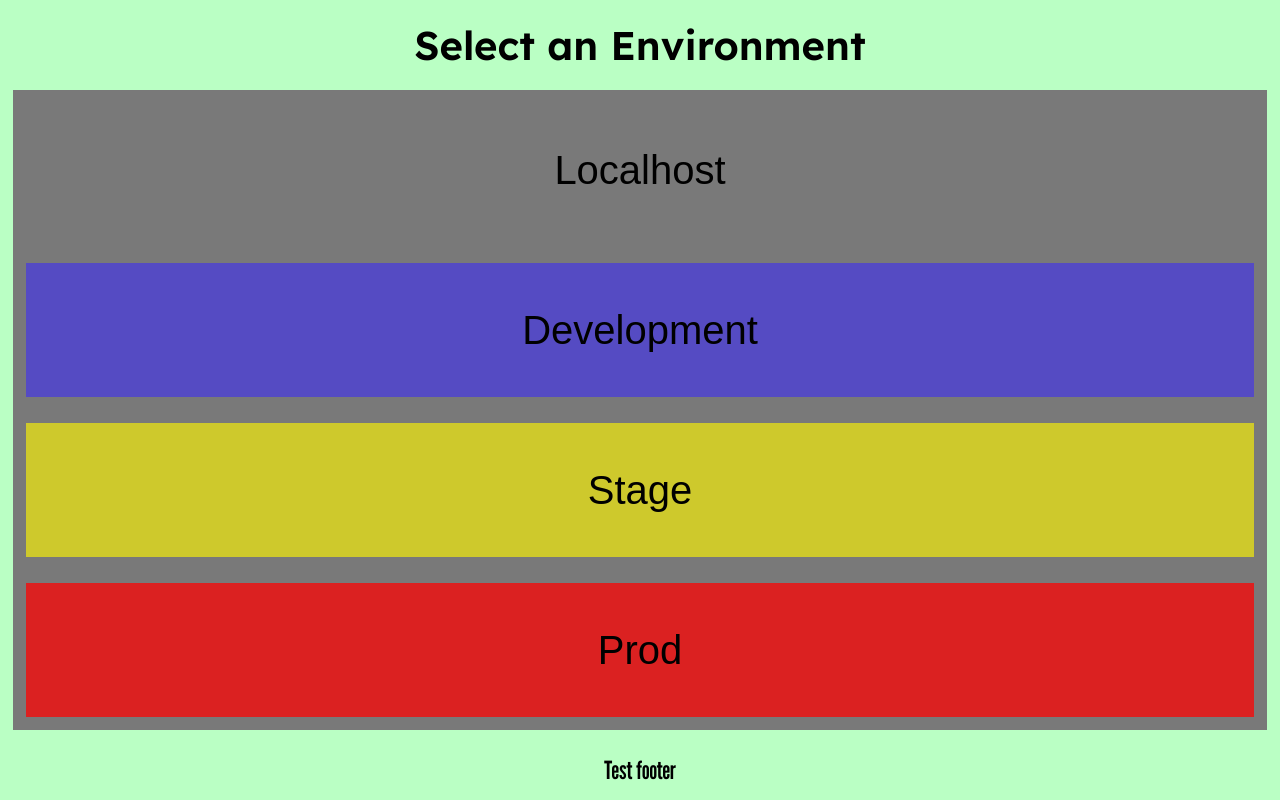
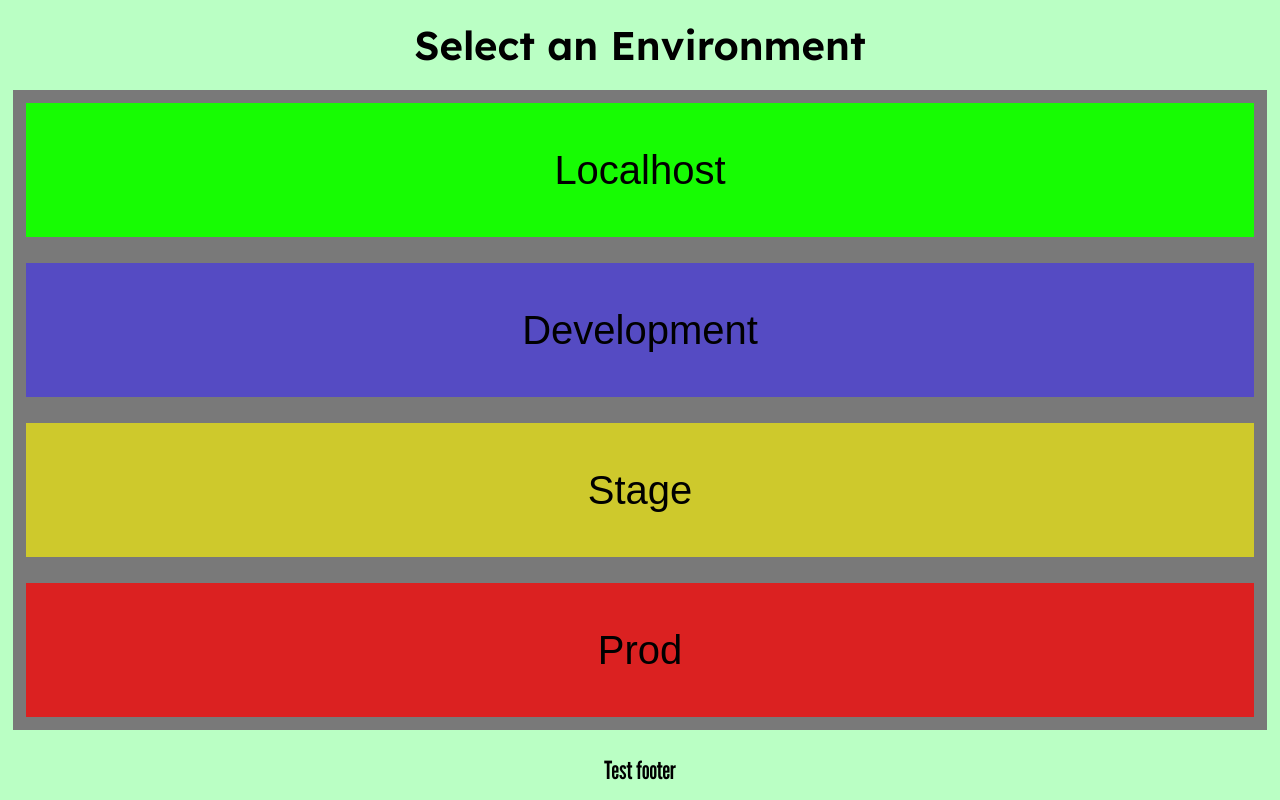
Before and after one commit to KonstantinQAQS1/MTX_Three-Js_Logger_v1.4.1, a website: page index.html in a window 1280 px wide. Drawn offline with nearby package versions, Linux system fonts and the light colour scheme; a web font is replaced by a local one.

Commit message:
Update style.css

```diff
--- a/css/style.css
+++ b/css/style.css
@@ -116,6 +116,10 @@
     background-color: #ff0000ba;
 }
 
+.localhost {
+    background-color: #17fc03;
+}
+
 .text {
     color: black;
     margin: auto;
```
